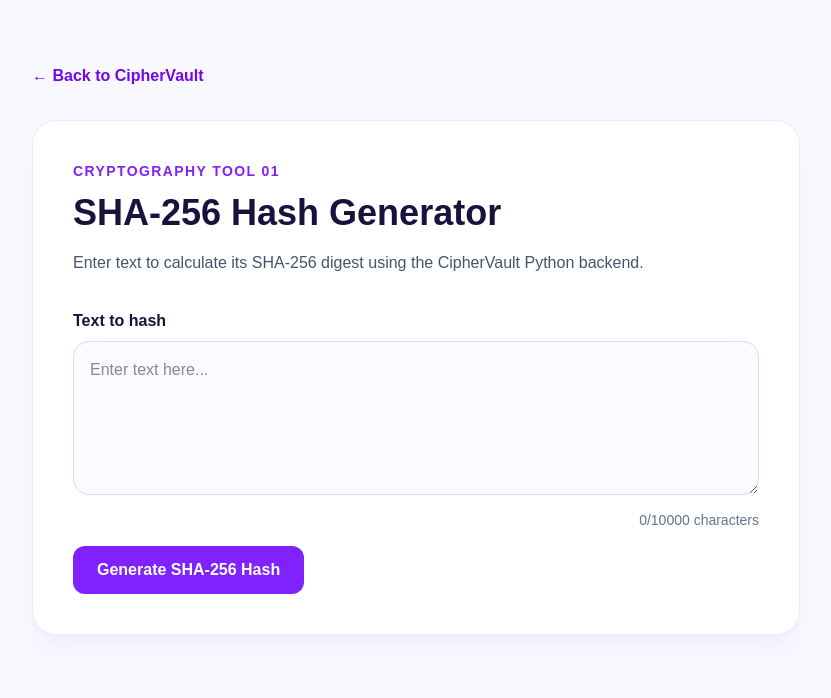
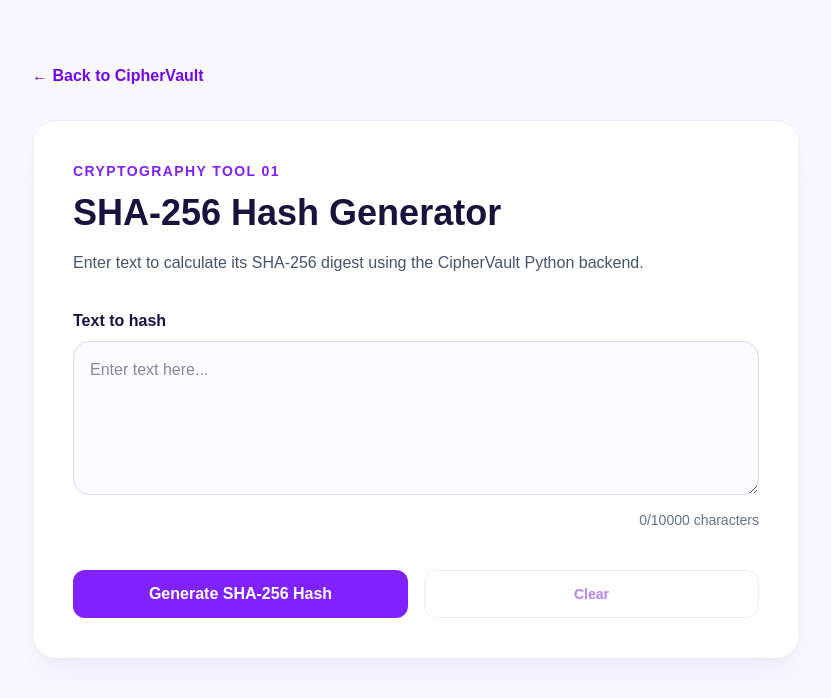
Before and after one commit to dsrathore1/CipherVault, a Next.js app in the folder frontend/: page /hash in a window 1280 px wide. Shown: the top 698 px of the page, without its empty margins (224-1055 px from the left). Built offline with nearby package versions, Linux system fonts and the light colour scheme.

Commit message:
feat(button): add Clear button to improve usability

```diff
--- a/frontend/src/app/hash/page.js
+++ b/frontend/src/app/hash/page.js
@@ -63,6 +63,12 @@ export default function HashPage() {
         }
     }
 
+    function clearForm() {
+        setText("");
+        setResult(null);
+        setError("");
+        setCopied("");
+    }
 
     return (
         <main className="min-h-screen bg-[#faf8ff] px-6 py-16 text-[#19123d]">
@@ -106,7 +112,7 @@ export default function HashPage() {
                         <div className="mt-2 text-right text-sm text-slate-500">
                             {text.length}/10000 characters
                         </div>
-
+                        <div className="mt-6 grid grid-cols-1 gap-4 sm:grid-cols-2">
                             <button
                                 type="submit"
                                 disabled={loading}
@@ -114,6 +120,15 @@ export default function HashPage() {
                             >
                                 {loading ? "Generating..." : "Generate SHA-256 Hash"}
                             </button>
+                            <button
+                                type="button"
+                                onClick={clearForm}
+                                disabled={!text && !result && !error}
+                                className="mt-4 rounded-xl border border-violet-200 bg-white px-6 py-3 text-sm font-semibold text-violet-700 transition hover:bg-violet-50 disabled:cursor-not-allowed disabled:opacity-50"
+                            >
+                                Clear
+                            </button>
+                        </div>
                     </form>
 
                     {error && (
```
Lines whose indentation alone changed are shown as unchanged.
